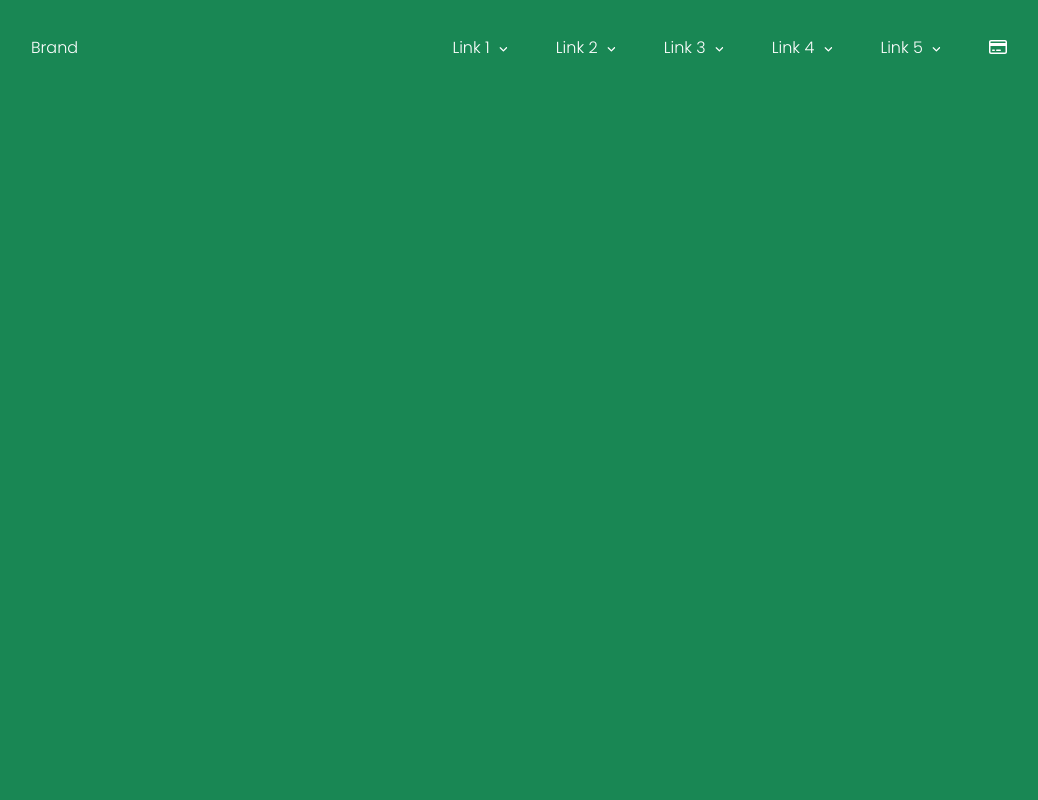
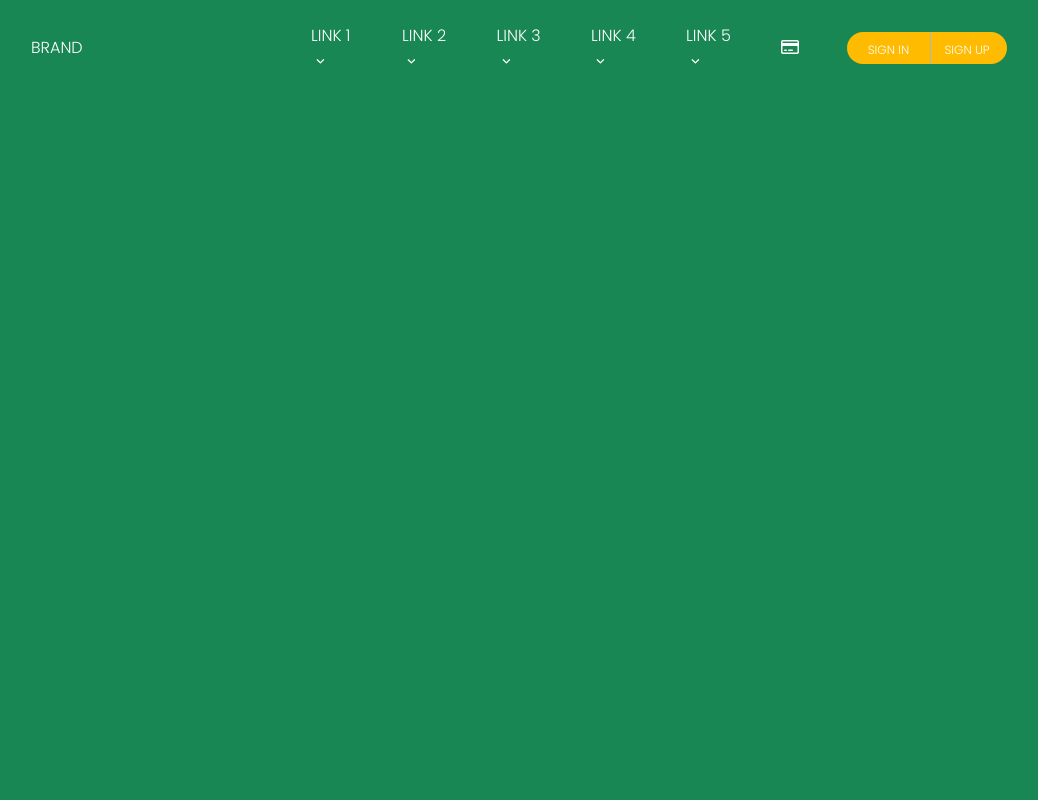
Before and after one commit to DaniloPootaren/event-management, an Angular app in the folder frontend/: page / in a window 1280 px wide. Shown: the top 800 px of the page, without its empty margins (109-1147 px from the left). Built offline with nearby package versions, Linux system fonts and the light colour scheme.

Commit message:
menu wip 50%

```diff
--- a/frontend/src/app/app.module.ts
+++ b/frontend/src/app/app.module.ts
@@ -6,11 +6,13 @@ import { AppComponent } from './app.component';
 import { NgbModule } from '@ng-bootstrap/ng-bootstrap';
 import { MenuComponent } from './components/menu/menu.component';
 import { FontAwesomeModule } from '@fortawesome/angular-fontawesome';
+import { ToggleButtonsComponent } from './components/toggle-buttons/toggle-buttons.component';
 
 @NgModule({
   declarations: [
     AppComponent,
-    MenuComponent
+    MenuComponent,
+    ToggleButtonsComponent
   ],
   imports: [
     BrowserModule,
--- a/frontend/src/app/components/menu/menu.component.html
+++ b/frontend/src/app/components/menu/menu.component.html
@@ -28,6 +28,9 @@
       <div class="menu-item">
         <fa-icon [icon]="shoppingCartIcon"></fa-icon>
       </div>
+      <div class="menu-item">
+        <toggle-buttons [alternative]="alternative" ></toggle-buttons>
+      </div>
     </div>
   </div>
 </div>
--- a/frontend/src/app/components/menu/menu.component.scss
+++ b/frontend/src/app/components/menu/menu.component.scss
@@ -5,6 +5,8 @@
     width: 100vw;
     padding: 0 1em;
     color: #fff;
+    text-transform: uppercase;
+
 
 
     @media only screen and (min-width: 992px) {
--- /dev/null
+++ b/frontend/src/app/components/toggle-buttons/toggle-buttons.component.html
@@ -0,0 +1,7 @@
+<div
+  class="button-Container"
+  [ngClass]="alternative ? 'alternative-color' : ''"
+>
+  <button class="text-center border-right">Sign In</button>
+  <button class="text-center">Sign up</button>
+</div>
--- /dev/null
+++ b/frontend/src/app/components/toggle-buttons/toggle-buttons.component.scss
@@ -0,0 +1,32 @@
+@import '../../../common/styles/colors.scss';
+
+
+.button-Container {
+  width: 10em;
+  height: 2em;
+  border-radius: 5em;
+  overflow: hidden;
+  background-color: $yellow;
+
+  button {
+    outline: none;
+    width: 6em;
+    height: 3em;
+    border: none;
+    background: none;
+    font-size: 12px;
+    color: $white;
+    text-transform: uppercase;
+
+  }
+
+  .border-right {
+    border-right: 0.5px solid $gray;
+    width: 7em;
+  }
+
+}
+
+.alternative-color {
+  background-color: $indigo;
+}
--- /dev/null
+++ b/frontend/src/app/components/toggle-buttons/toggle-buttons.component.ts
@@ -0,0 +1,17 @@
+import { Component, Input, OnInit } from '@angular/core';
+
+@Component({
+  selector: 'toggle-buttons',
+  templateUrl: './toggle-buttons.component.html',
+  styleUrls: ['./toggle-buttons.component.scss']
+})
+export class ToggleButtonsComponent implements OnInit {
+
+  @Input() alternative: boolean = false;
+
+  constructor() { }
+
+  ngOnInit(): void {
+  }
+
+}
--- /dev/null
+++ b/frontend/src/common/styles/colors.scss
@@ -0,0 +1,4 @@
+$yellow: #ffbb00;
+$white: #ffff;
+$gray: #abb8c3;
+$indigo: #6610f2;
```
Also changed, not shown: 1 other file (tests, documents, lock files or other folders).
